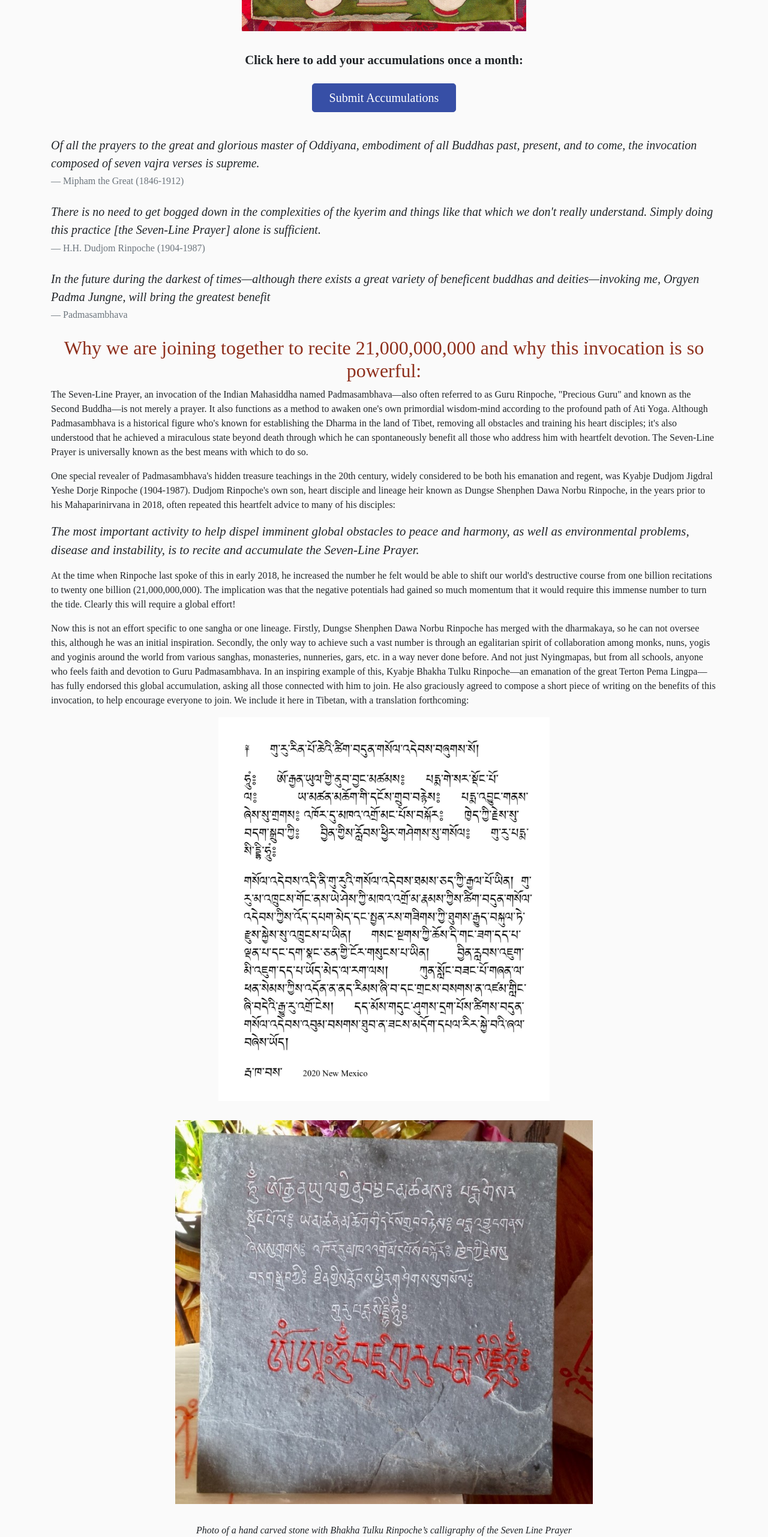
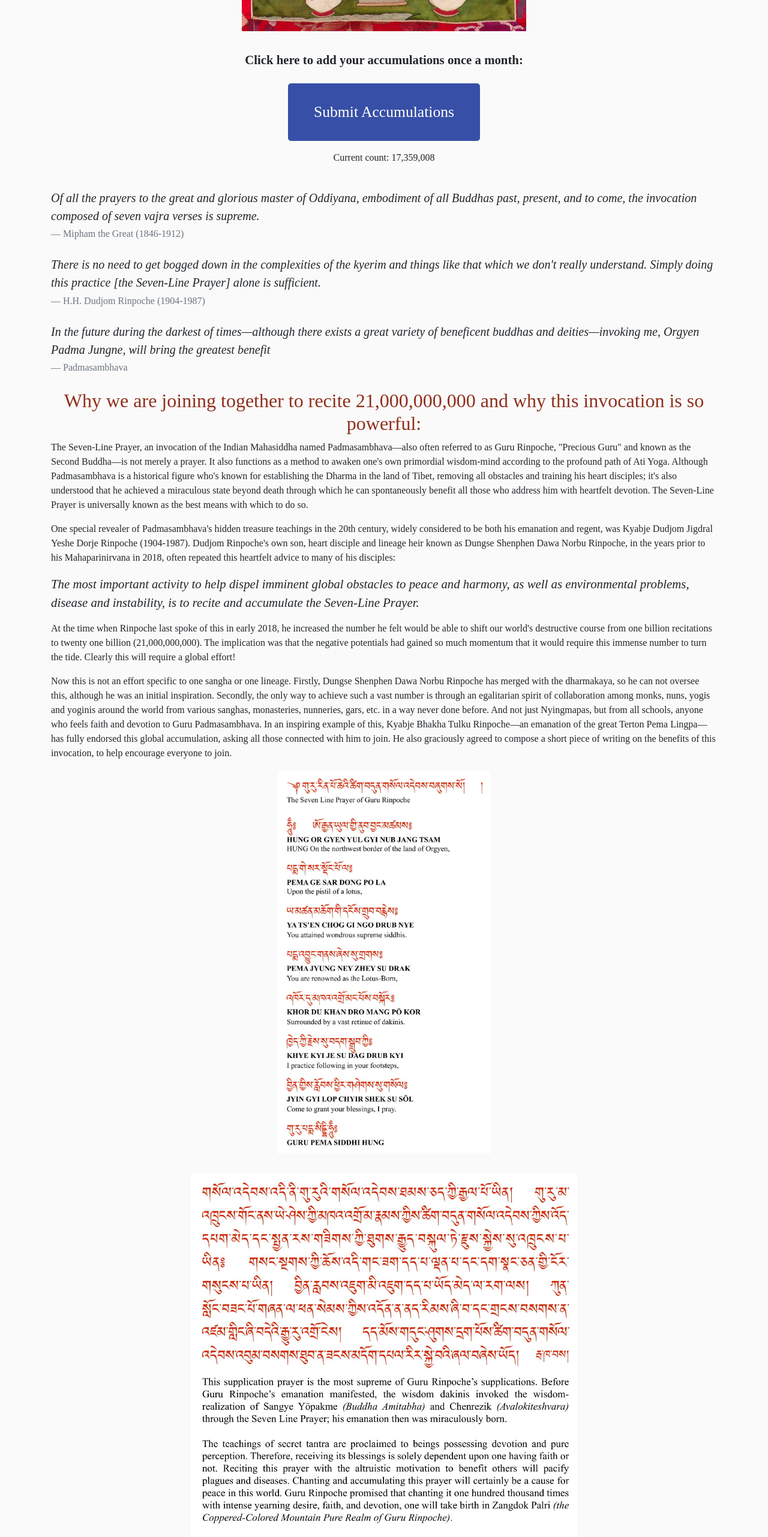
Before and after one commit to christianflorez/seven-line, a React (Create React App) app: page / in a window 1280 px wide. Shown: the part 820-3383 px from the top of the page at 60% size. Built offline with nearby package versions, Linux system fonts and the light colour scheme; a web font is replaced by a local one.

Commit message:
static updates

```diff
--- a/src/screens/Home.js
+++ b/src/screens/Home.js
@@ -27,8 +27,9 @@ function Home() {
             size="lg"
             href="https://docs.google.com/forms/d/e/1FAIpQLSf6RSFP97RgzK4oZnFNikSqMwFSz_kt5oINZnIkdPp1gxgw6A/viewform?c=0&w=1"
           >
-            Submit Accumulations
+            <span>Submit Accumulations</span>
           </S.AccumulationsButton>
+          <p>Current count: 17,359,008</p>
         </S.CenterContainer>
         <Quote author="Mipham the Great (1846-1912)">
           Of all the prayers to the great and glorious master of Oddiyana,
@@ -98,12 +99,16 @@ function Home() {
           endorsed this global accumulation, asking all those connected with him
           to join. He also graciously agreed to compose a short piece of writing
           on the benefits of this invocation, to help encourage everyone to
-          join. We include it here in Tibetan, with a translation forthcoming:
+          join.
         </p>
         <S.CenterContainer>
           <S.Image
-            src="/images/btbenefits.jpg"
-            alt="Bhaka Tulku's Writing on the benefits of the Seven Line Prayer (in Tibetan)"
+            src="/images/7lp-bt-1.jpg"
+            alt="Text of the Seven Line Prayer in Tibetan and English"
+          />
+          <S.Image
+            src="/images/7lp-bt-2.jpg"
+            alt="Bhaka Tulku's Writing on the benefits of the Seven Line Prayer (in English) - Page 2"
           />
         </S.CenterContainer>
         <S.CenterContainer>
@@ -117,7 +122,7 @@ function Home() {
           </S.ImageCaption>
         </S.CenterContainer>
         <p>
-          Already we have accumulated a great number, and are approaching 12
+          Already we have accumulated a great number, and are approaching 20
           million, however this is a small portion of the vast goal. So please
           join and spread the word, and encourage others to as well. If everyone
           joins in with joyful diligence it is certain that we can accomplish
@@ -147,7 +152,6 @@ function Home() {
           >
             Signup for our Email List here
           </S.EmailSignupButton>
-          <S.Image src="/images/prayer.jpg" alt="Seven Line Prayer" />
         </S.CenterContainer>
         <Quote author="Terton Pema Garwang Chi-me Yungdrung Lingpa">
           The way to accomplish oneself as Guru Rinpoche, is all rooted in the
--- a/src/screens/styles.js
+++ b/src/screens/styles.js
@@ -24,9 +24,15 @@ export const EmphasizedParagraph = styled.p`
 `;
 
 export const AccumulationsButton = styled(Button)`
-  width: 15rem;
+  width: 20rem;
+  height: 6rem;
+  font-size: 1.6rem;
   background-color: ${colors.lightBlue};
   border-color: ${colors.lightBlue};
+  display: flex;
+  flex-flow: column no-wrap;
+  justify-content: center;
+  align-items: center;
 
   &&:hover {
     background-color: ${colors.yellow};
```
Also changed, not shown: public/images/7lp-bt-1.jpg (added), public/images/7lp-bt-2.jpg (added).
